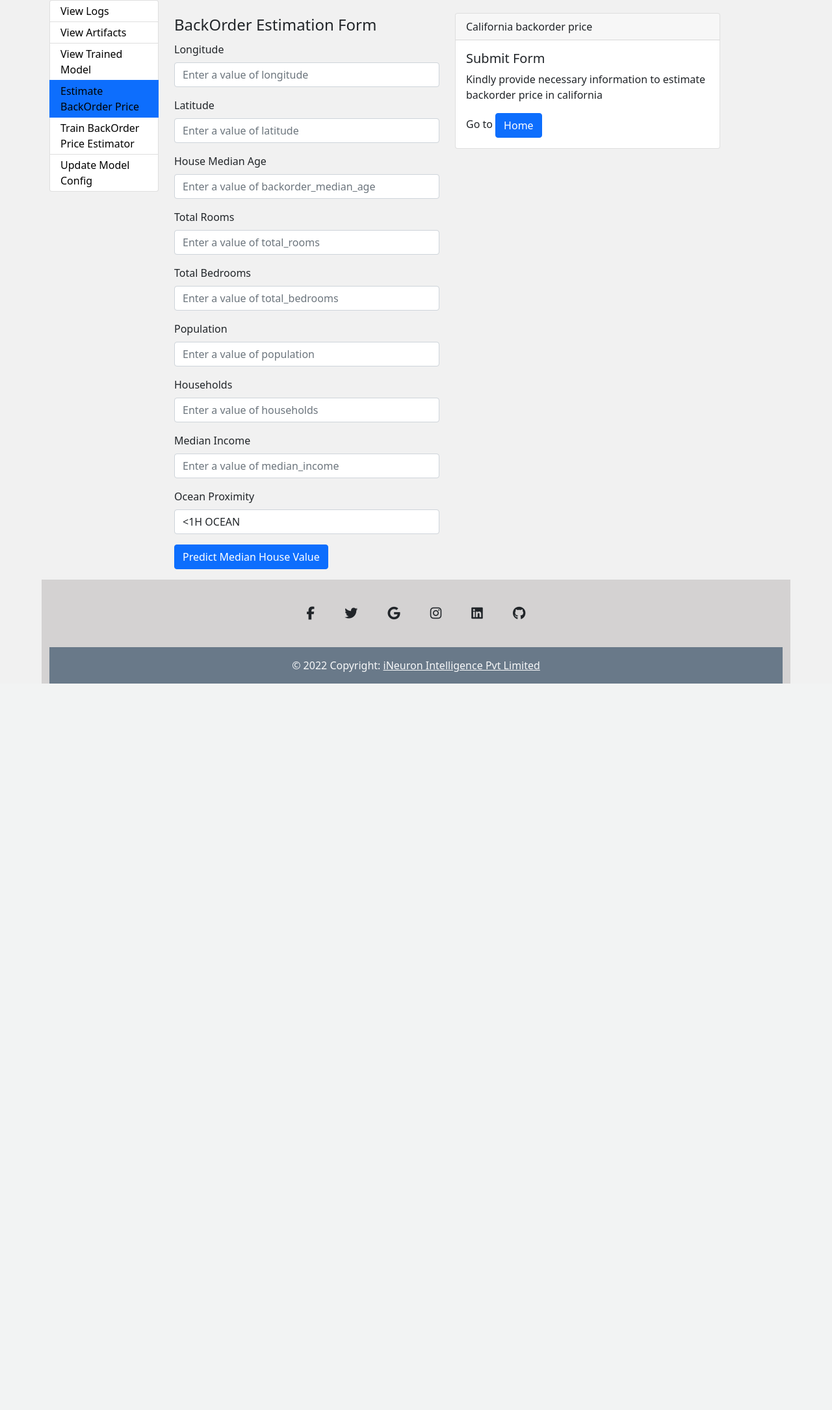
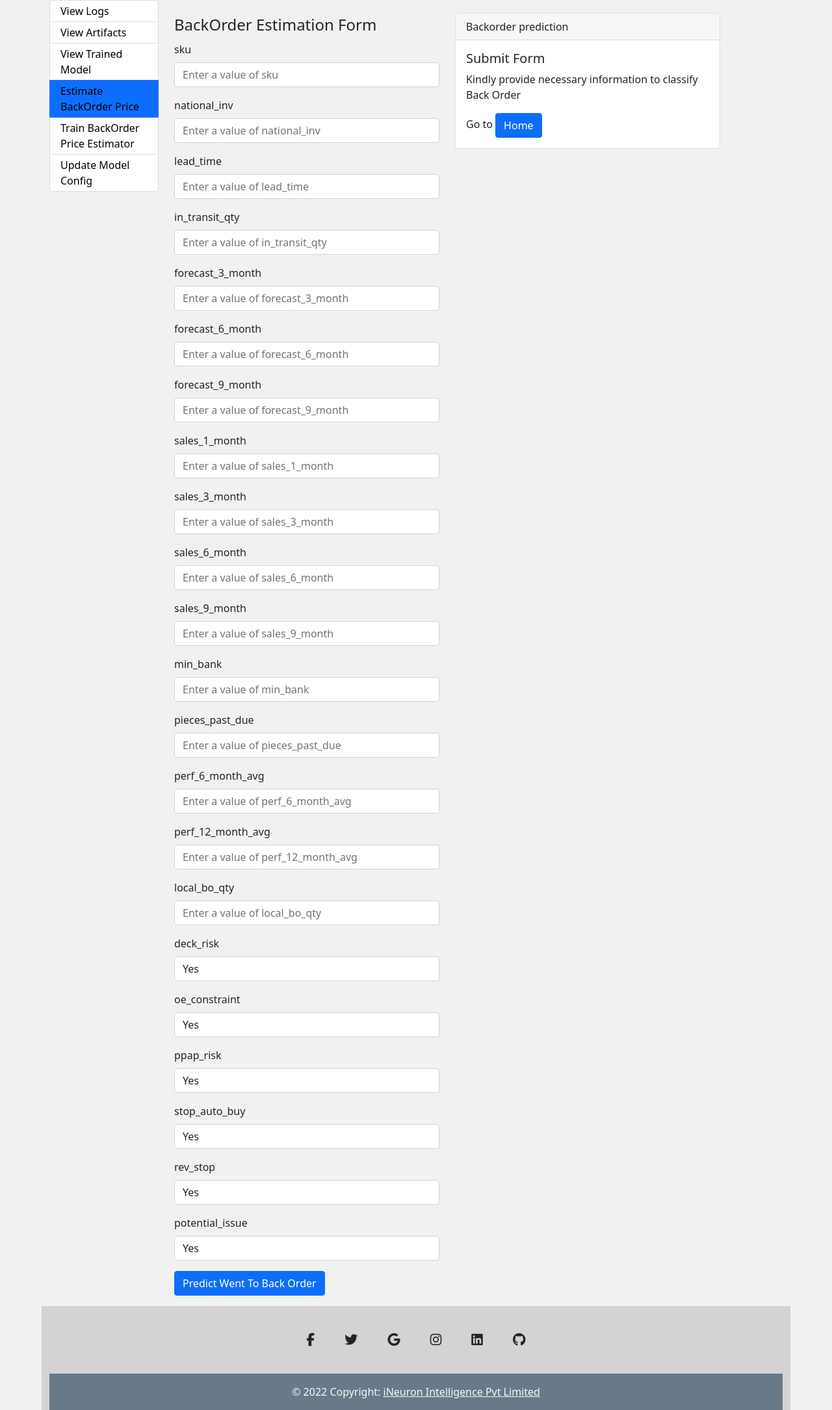
Before and after one commit to Abhikudale/Back_Order_Prediction, a Flask app: page /predict in a window 1280 px wide. Shown: the part 56-2226 px from the top of the page at 65% size. Before the commit the page ends 1108 px from the top, so only its background shows below. Run offline with Flask 2, Linux system fonts and the light colour scheme; some libraries are stand-ins or nearby versions.

Commit message:
Adding and updating files

```diff
--- a/app.py
+++ b/app.py
@@ -27,8 +27,8 @@ MODEL_DIR = os.path.join(ROOT_DIR, SAVED_MODELS_DIR_NAME)
 
 from backorder.logger import get_log_dataframe
 
-HOUSING_DATA_KEY = "backorder_data"
-MEDIAN_HOUSING_VALUE_KEY = "median_house_value"
+BACKORDER_DATA_KEY = "backorder_data"
+WENT_ON_BACKORDER_VALUE_KEY = "went_on_backorder_value"
 
 app = Flask(__name__)
 
@@ -103,37 +103,65 @@ def train():
 @app.route('/predict', methods=['GET', 'POST'])
 def predict():
     context = {
-        HOUSING_DATA_KEY: None,
-        MEDIAN_HOUSING_VALUE_KEY: None
+        BACKORDER_DATA_KEY: None,
+        WENT_ON_BACKORDER_VALUE_KEY: None
     }
 
     if request.method == 'POST':
-        longitude = float(request.form['longitude'])
-        latitude = float(request.form['latitude'])
-        backorder_median_age = float(request.form['backorder_median_age'])
-        total_rooms = float(request.form['total_rooms'])
-        total_bedrooms = float(request.form['total_bedrooms'])
-        population = float(request.form['population'])
-        households = float(request.form['households'])
-        median_income = float(request.form['median_income'])
-        ocean_proximity = request.form['ocean_proximity']
+        sku = int(request.form['sku'])
+        national_inv = float(request.form['national_inv'])
+        lead_time = float(request.form['lead_time'])
+        in_transit_qty = float(request.form['in_transit_qty'])
+        forecast_3_month = float(request.form['forecast_3_month'])
+        forecast_6_month = float(request.form['forecast_6_month'])
+        forecast_9_month = float(request.form['forecast_9_month'])
+        sales_1_month = float(request.form['sales_1_month'])
+        sales_3_month = float(request.form['sales_3_month'])
+        sales_6_month = float(request.form['sales_6_month'])
+        sales_9_month = float(request.form['sales_9_month'])
+        min_bank = float(request.form['min_bank'])
+        pieces_past_due = float(request.form['pieces_past_due'])
+        perf_6_month_avg = float(request.form['perf_6_month_avg'])
+        perf_12_month_avg = float(request.form['perf_12_month_avg'])
+        local_bo_qty = float(request.form['local_bo_qty'])
+        deck_risk = request.form['deck_risk']
+        oe_constraint = request.form['oe_constraint']
+        ppap_risk = request.form['ppap_risk']
+        stop_auto_buy = request.form['stop_auto_buy']
+        rev_stop = request.form['rev_stop']
+        potential_issue = request.form['potential_issue']
+        #went_on_backorder = request.form['went_on_backorder']
 
-        backorder_data = BackOrderData(longitude=longitude,
-                                   latitude=latitude,
-                                   backorder_median_age=backorder_median_age,
-                                   total_rooms=total_rooms,
-                                   total_bedrooms=total_bedrooms,
-                                   population=population,
-                                   households=households,
-                                   median_income=median_income,
-                                   ocean_proximity=ocean_proximity,
-                                   )
+        backorder_data = BackOrderData(
+            sku = sku,
+            national_inv = national_inv,
+            lead_time = lead_time,
+            in_transit_qty = in_transit_qty,
+            forecast_3_month = forecast_3_month,
+            forecast_6_month = forecast_6_month,
+            forecast_9_month = forecast_9_month,
+            sales_1_month = sales_1_month,
+            sales_3_month = sales_3_month,
+            sales_6_month = sales_6_month,
+            sales_9_month = sales_9_month,
+            min_bank = min_bank,
+            pieces_past_due = pieces_past_due,
+            perf_6_month_avg = perf_6_month_avg,
+            perf_12_month_avg = perf_12_month_avg,
+            local_bo_qty = local_bo_qty,
+            deck_risk = deck_risk,
+            oe_constraint = oe_constraint,
+            ppap_risk = ppap_risk,
+            stop_auto_buy = stop_auto_buy,
+            rev_stop = rev_stop,
+            potential_issue = potential_issue
+        )
         backorder_df = backorder_data.get_backorder_input_data_frame()
         backorder_predictor = BackOrderPredictor(model_dir=MODEL_DIR)
-        median_backorder_value = backorder_predictor.predict(X=backorder_df)
+        went_on_backorder_value = backorder_predictor.predict(X=backorder_df)
         context = {
-            HOUSING_DATA_KEY: backorder_data.get_backorder_data_as_dict(),
-            MEDIAN_HOUSING_VALUE_KEY: median_backorder_value,
+            BACKORDER_DATA_KEY: backorder_data.get_backorder_data_as_dict(),
+            WENT_ON_BACKORDER_VALUE_KEY: went_on_backorder_value,
         }
         return render_template('predict.html', context=context)
     return render_template("predict.html", context=context)
--- a/backorder/component/data_transformation.py
+++ b/backorder/component/data_transformation.py
@@ -1,5 +1,6 @@
 
 import sys,os
+from tkinter.tix import COLUMN
 
 from backorder.constant import *
 from backorder.exception import BackOrderException
@@ -131,10 +132,12 @@ class DataTransformation:
             logging.info(f"Dropping SKU column and Replacing lead time Null values to zero for Train Dataframe")
             train_df["lead_time"].fillna(0, inplace = True)
             train_df.dropna()
+            train_df.drop(columns=["sku"], axis=1, inplace=True)
 
             logging.info(f"Dropping SKU column and Replacing lead time Null values to zero for Test Dataframe")
             test_df["lead_time"].fillna(0, inplace = True)
             test_df.dropna()
+            test_df.drop(columns=["sku"], axis=1, inplace=True)
 
             logging.info(f"Splitting input and target feature from training and testing dataframe.")
 
--- a/config/schema.yaml
+++ b/config/schema.yaml
@@ -1,5 +1,5 @@
 columns:
-  sku: float
+  sku: int
   national_inv: float
   lead_time: float
   in_transit_qty: float
@@ -24,7 +24,6 @@ columns:
   went_on_backorder: category
 
 numerical_columns:
-  - sku
   - national_inv
   - lead_time
   - in_transit_qty
--- a/templates/predict.html
+++ b/templates/predict.html
@@ -3,7 +3,7 @@
 {% block head %}
 
 
-<title>BackOrder Estimator</title>
+<title>BackOrder Required</title>
 {% endblock %}
 
 {% block content %}
@@ -15,74 +15,164 @@
         <form action="/predict" method="post">
             <legend>BackOrder Estimation Form</legend>
             <div class="mb-3">
-                <label class="form-label">Longitude</label>
-                <input class="form-control" type="text" name="longitude" placeholder="Enter a value of longitude"
+                <label class="form-label">sku</label>
+                <input class="form-control" type="text" name="sku" placeholder="Enter a value of sku"
                     required />
             </div>
             <div class="mb-3">
-                <label class="form-label">Latitude</label>
-                <input class="form-control" type="text" name="latitude" placeholder="Enter a value of latitude"
+                <label class="form-label">national_inv</label>
+                <input class="form-control" type="text" name="national_inv" placeholder="Enter a value of national_inv"
                     required />
 
             </div>
             <div class="mb-3">
-                <label class="form-label">House Median Age</label>
-                <input class="form-control" type="text" name="backorder_median_age"
-                    placeholder="Enter a value of backorder_median_age" />
+                <label class="form-label">lead_time</label>
+                <input class="form-control" type="text" name="lead_time"
+                    placeholder="Enter a value of lead_time" />
 
             </div>
             <div class="mb-3">
-                <label class="form-label">Total Rooms</label>
-                <input class="form-control" type="text" name="total_rooms" placeholder="Enter a value of total_rooms"
+                <label class="form-label">in_transit_qty</label>
+                <input class="form-control" type="text" name="in_transit_qty" placeholder="Enter a value of in_transit_qty"
                     required />
 
             </div>
             <div class="mb-3">
-                <label class="form-label">Total Bedrooms</label>
-                <input class="form-control" type="text" name="total_bedrooms"
-                    placeholder="Enter a value of total_bedrooms" required />
+                <label class="form-label">forecast_3_month</label>
+                <input class="form-control" type="text" name="forecast_3_month"
+                    placeholder="Enter a value of forecast_3_month" required />
             </div>
             <div class="mb-3">
-                <label class="form-label">Population</label>
-                <input class="form-control" type="text" name="population" placeholder="Enter a value of population"
+                <label class="form-label">forecast_6_month</label>
+                <input class="form-control" type="text" name="forecast_6_month" placeholder="Enter a value of forecast_6_month"
                     required />
             </div>
             <div class="mb-3">
-                <label class="form-label">Households</label>
-                <input class="form-control" type="text" name="households" placeholder="Enter a value of households"
+                <label class="form-label">forecast_9_month</label>
+                <input class="form-control" type="text" name="forecast_9_month" placeholder="Enter a value of forecast_9_month"
                     required />
             </div>
             <div class="mb-3">
-                <label class="form-label">Median Income</label>
-                <input class="form-control" type="text" name="median_income"
-                    placeholder="Enter a value of median_income" required />
+                <label class="form-label">sales_1_month</label>
+                <input class="form-control" type="text" name="sales_1_month"
+                    placeholder="Enter a value of sales_1_month" required />
             </div>
             <div class="mb-3">
-                <label class="form-label">Ocean Proximity</label>
-                <select class="form-control" name="ocean_proximity" placeholder="Enter a value of ocean_proximity"
+                <label class="form-label">sales_3_month</label>
+                <input class="form-control" type="text" name="sales_3_month"
+                    placeholder="Enter a value of sales_3_month" required />
+            </div>
+            <div class="mb-3">
+                <label class="form-label">sales_6_month</label>
+                <input class="form-control" type="text" name="sales_6_month"
+                    placeholder="Enter a value of sales_6_month" required />
+            </div>
+            <div class="mb-3">
+                <label class="form-label">sales_9_month</label>
+                <input class="form-control" type="text" name="sales_9_month"
+                    placeholder="Enter a value of sales_9_month" required />
+            </div>
+            <div class="mb-3">
+                <label class="form-label">min_bank</label>
+                <input class="form-control" type="text" name="min_bank"
+                    placeholder="Enter a value of min_bank" required />
+            </div>
+            <div class="mb-3">
+                <label class="form-label">pieces_past_due</label>
+                <input class="form-control" type="text" name="pieces_past_due"
+                    placeholder="Enter a value of pieces_past_due" required />
+            </div>
+            <div class="mb-3">
+                <label class="form-label">perf_6_month_avg</label>
+                <input class="form-control" type="text" name="perf_6_month_avg"
+                    placeholder="Enter a value of perf_6_month_avg" required />
+            </div>
+            <div class="mb-3">
+                <label class="form-label">perf_12_month_avg</label>
+                <input class="form-control" type="text" name="perf_12_month_avg"
+                    placeholder="Enter a value of perf_12_month_avg" required />
+            </div>
+            <div class="mb-3">
+                <label class="form-label">local_bo_qty</label>
+                <input class="form-control" type="text" name="local_bo_qty"
+                    placeholder="Enter a value of local_bo_qty" required />
+            </div>
+            <div class="mb-3">
+                <label class="form-label">deck_risk</label>
+                <select class="form-control" name="deck_risk" placeholder="Enter a value of deck_risk"
                     required>
-
-                    <option value="<1H OCEAN">
-                        &lt;1H OCEAN
+                    <option value="Yes">
+                        Yes
                     </option>
-                    <option value="INLAND">
-                        INLAND
+                    <option value="No">
+                        No
                     </option>
-                    <option value="NEAR BAY">
-                        NEAR BAY
-                    </option>
-                    <option value="NEAR OCEAN">
-                        NEAR OCEAN
-                    </option>
-                    <option value="ISLAND">
-                        ISLAND
-                    </option>
-
                 </select>
             </div>
             <div class="mb-3">
+                <label class="form-label">oe_constraint</label>
+                <select class="form-control" name="oe_constraint" placeholder="Enter a value of oe_constraint"
+                    required>
+                    <option value="Yes">
+                        Yes
+                    </option>
+                    <option value="No">
+                        No
+                    </option>
+                </select>
+            </div>
+            <div class="mb-3">
+                <label class="form-label">ppap_risk</label>
+                <select class="form-control" name="ppap_risk" placeholder="Enter a value of ppap_risk"
+                    required>
+                    <option value="Yes">
+                        Yes
+                    </option>
+                    <option value="No">
+                        No
+                    </option>
+                </select>
+            </div>
+            <div class="mb-3">
+                <label class="form-label">stop_auto_buy</label>
+                <select class="form-control" name="stop_auto_buy" placeholder="Enter a value of stop_auto_buy"
+                    required>
+                    <option value="Yes">
+                        Yes
+                    </option>
+                    <option value="No">
+                        No
+                    </option>
+                </select>
+            </div>
+            <div class="mb-3">
+                <label class="form-label">rev_stop</label>
+                <select class="form-control" name="rev_stop" placeholder="Enter a value of rev_stop"
+                    required>
+                    <option value="Yes">
+                        Yes
+                    </option>
+                    <option value="No">
+                        No
+                    </option>
+                </select>
+            </div>
+            <div class="mb-3">
+                <label class="form-label">potential_issue</label>
+                <select class="form-control" name="potential_issue" placeholder="Enter a value of potential_issue"
+                    required>
+                    <option value="Yes">
+                        Yes
+                    </option>
+                    <option value="No">
+                        No
+                    </option>
+                </select>
+            </div>
 
-                <input class="btn btn-primary" type="submit" value="Predict Median House Value" required />
+            <div class="mb-3">
+
+                <input class="btn btn-primary" type="submit" value="Predict Went To Back Order" required />
             </div>
 
         </form>
@@ -91,12 +181,12 @@
     <div class="col-md-6 col-sm-12 col-xs-6 col-lg-6">
         <div class="card">
             <div class="card-header">
-              California backorder price
+              Backorder prediction
             </div>
             <div class="card-body">
         {% if context['backorder_data'] is not none %}
         <table class="table table-striped">
-            <caption>Califoria BackOrder Prediction </caption>
+            <caption>Classify BackOrder Prediction </caption>
             <tr>
                 <th>Input Feature</th>
                 <th>Feature Value</th>
@@ -114,9 +204,9 @@
             {% endfor %}
             <tr>
 
-                <td>median_house_value </td>
+                <td>went_on_backorder_value </td>
                 <td>
-                    {{ context['median_house_value'] }}
+                    {{ context['went_on_backorder_value'] }}
                 </td>
             </tr>
         </table>
@@ -124,7 +214,7 @@
         {% else %}
 
               <h5 class="card-title">Submit Form</h5>
-              <p class="card-text">Kindly provide necessary information to estimate backorder price in california</p>
+              <p class="card-text">Kindly provide necessary information to classify Back Order</p>
 
 
 
```
Also changed, not shown: backorder/entity/backorder_predictor.py (+5 -6 lines), backorder/entity/model_factory.py (+6 -3 lines), 11 other files.
